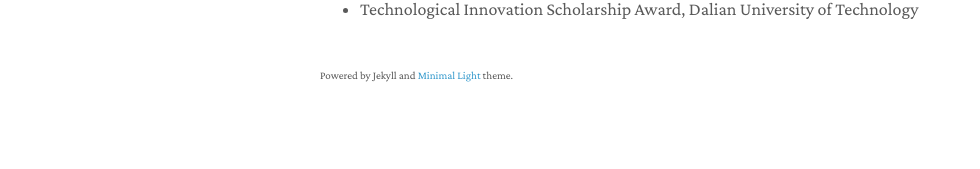
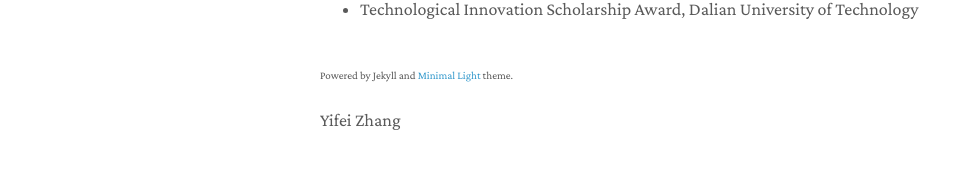
Before and after one commit to yifeizhangcs/yifeizhangcs.github.io, a Jekyll site: the page built from index.md, in a window 1280 px wide and 900 px high, scrolled down 1004 px. Shown: the part 696-865 px from the top of the window, without its empty margins (150-1130 px from the left). Built offline with Jekyll 4.4.1, drawn with Linux system fonts in a browser that asks for light colours; nearby versions of some CDN libraries; a style sheet for code colours, icons or effects is not loaded; our own code applies the rules of GitHub Pages for plain Markdown files.

Commit message:
Update homepage.html

```diff
--- a/_layouts/homepage.html
+++ b/_layouts/homepage.html
@@ -101,7 +101,11 @@
 
       {% if site.enable_footnote %}
       <p><small>Powered by Jekyll and <a href="https://github.com/yaoyao-liu/minimal-light" target="_blank" rel="noopener">Minimal Light</a> theme.</small></p>
-      <script type="text/javascript" id="clstr_globe" src="//clustrmaps.com/globe.js?d=VwYXFm8iqkaeoSEkwFOdLmBe_VW2Mvy4R8mS8u-KEfU"></script>
+      <div class="container">
+        <div class="content is-small has-text-centered">
+            <script type="text/javascript" id="clstr_globe" src="//clustrmaps.com/globe.js?d=VwYXFm8iqkaeoSEkwFOdLmBe_VW2Mvy4R8mS8u-KEfU"></script>            <p class="">Yifei Zhang</p>
+        </div>
+    </div>
 
       {% endif %}
 
```
